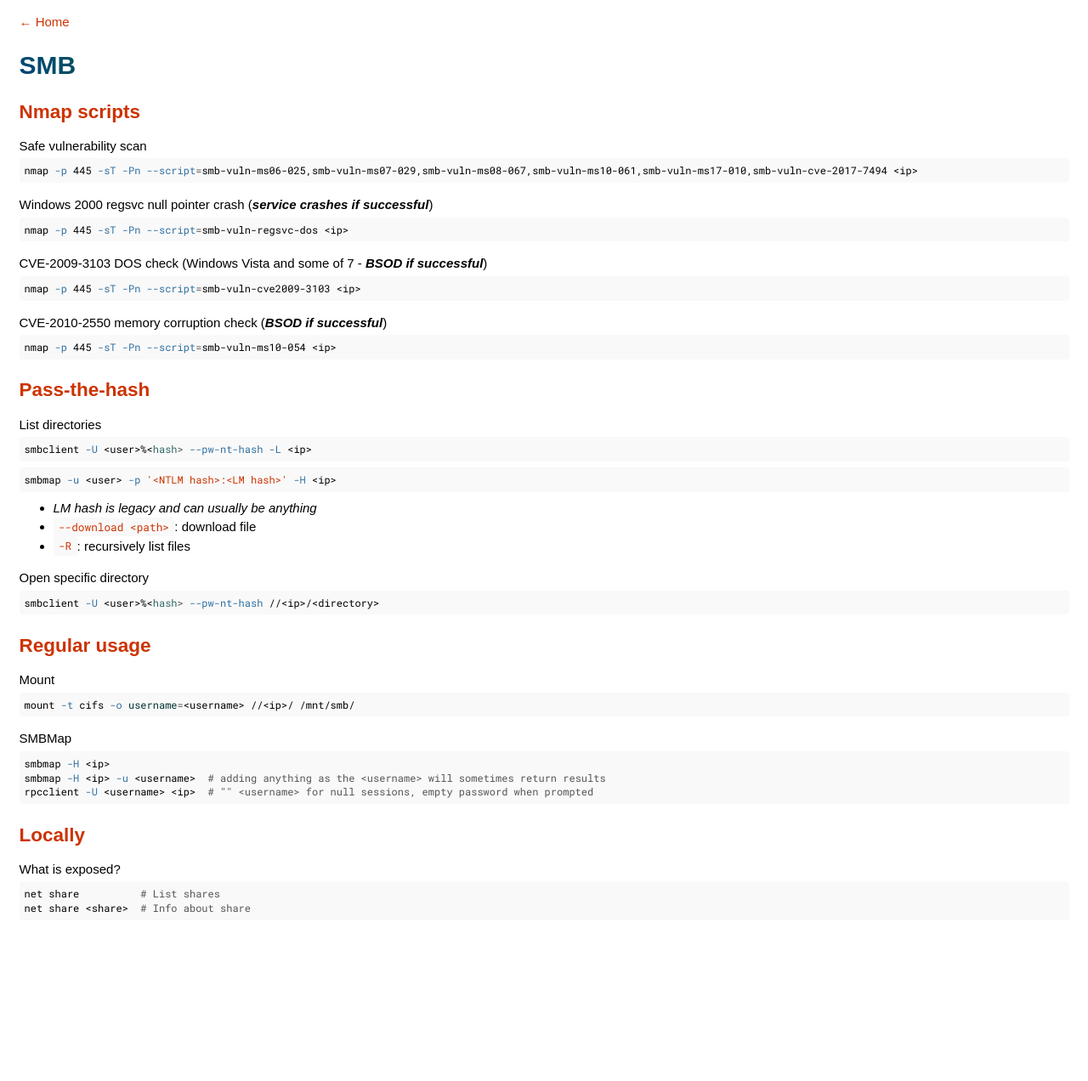
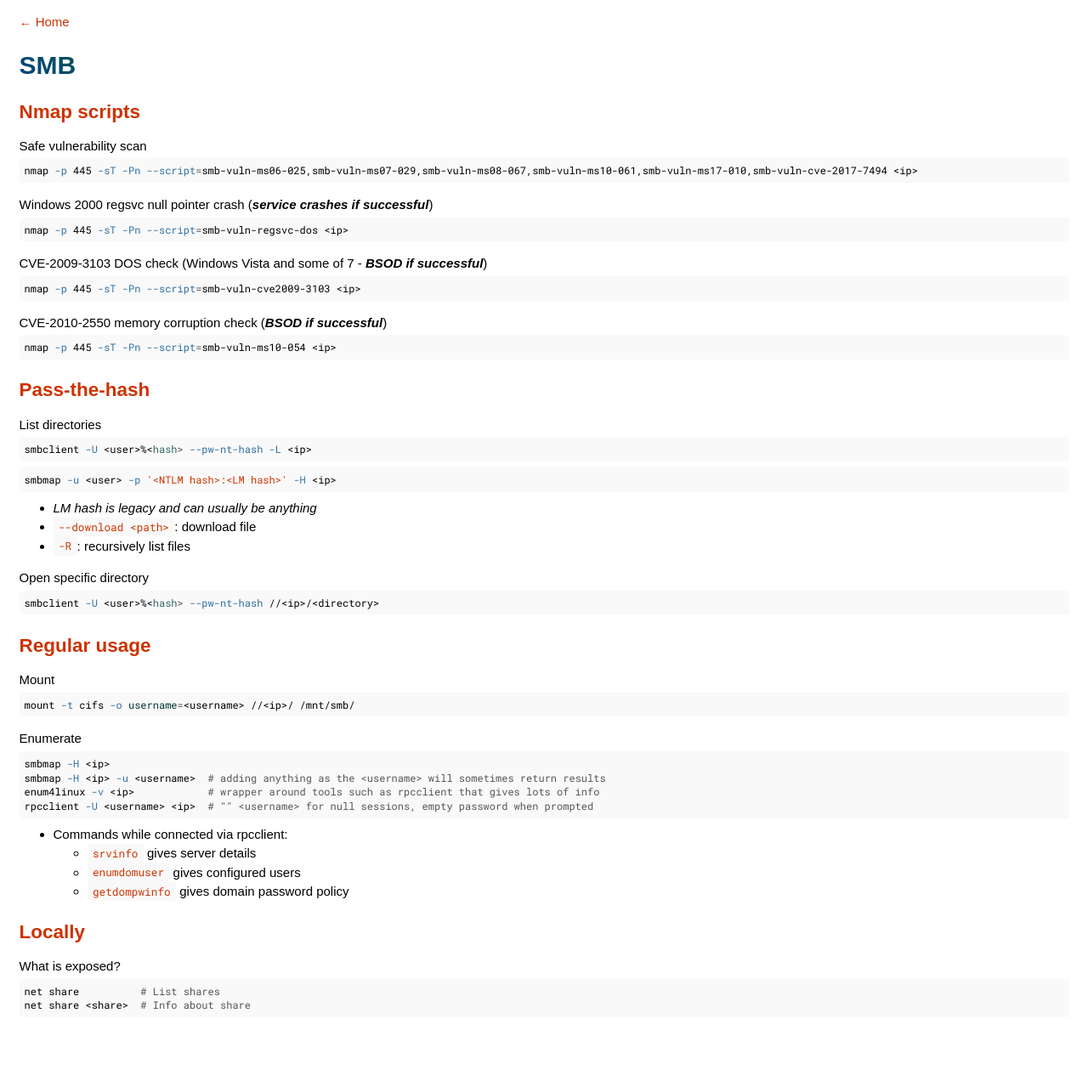
Before and after one commit to agrzeslak/cheatsheet, a Jekyll site: the page built from _topics/smb.md, in a window 1280 px wide. Shown: the whole page at 85% size. Built offline with Jekyll 4.4.1, drawn with Linux system fonts in a browser that asks for light colours; before the commit the page ends 1158 px from its top, so only the background shows below that.

````diff
--- a/_topics/smb.md
+++ b/_topics/smb.md
@@ -58,12 +58,17 @@ Mount
 mount -t cifs -o username=<username> //<ip>/ /mnt/smb/
 ```
 
-SMBMap
+Enumerate
 ```shell
 smbmap -H <ip>
 smbmap -H <ip> -u <username>  # adding anything as the <username> will sometimes return results
+enum4linux -v <ip>            # wrapper around tools such as rpcclient that gives lots of info
 rpcclient -U <username> <ip>  # "" <username> for null sessions, empty password when prompted
 ```
+- Commands while connected via rpcclient:
+    - `srvinfo` gives server details
+    - `enumdomuser` gives configured users
+    - `getdompwinfo` gives domain password policy
 
 ## Locally
 What is exposed?
````
Also changed, not shown: _topics/smtp.md (added, +15 -0 lines).
